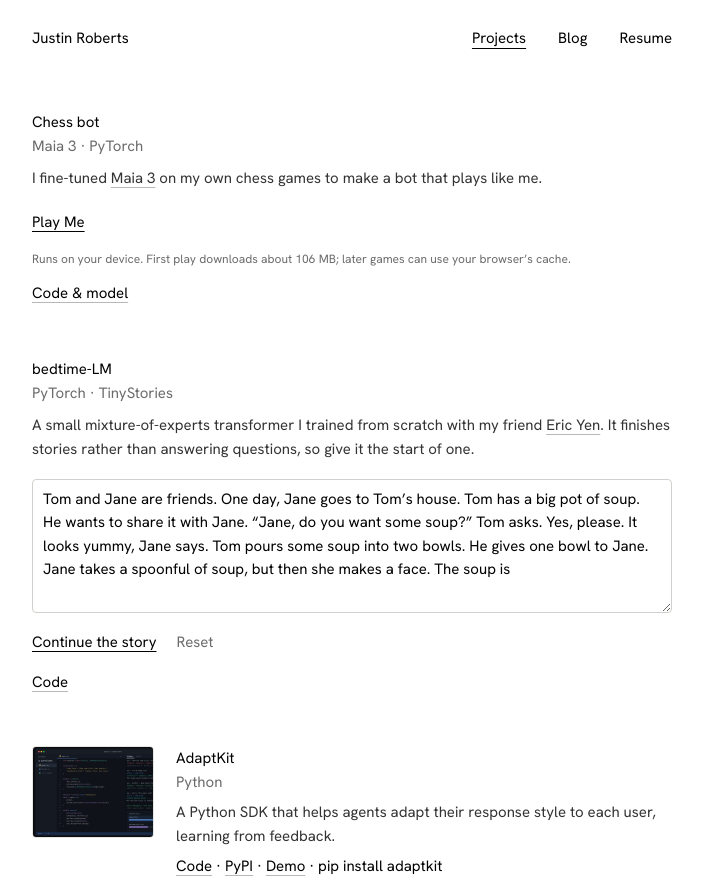
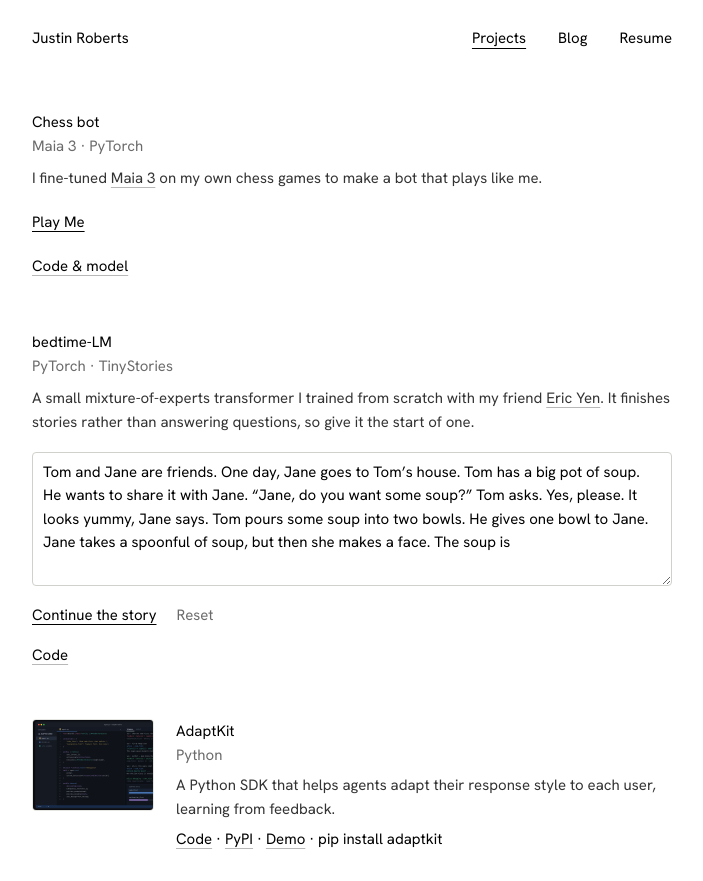
Before and after one commit to Justee21/Personal-Website, a plain HTML site: page projects.html in a window 1280 px wide. Shown: the top 881 px of the page, without its empty margins (288-991 px from the left). Drawn offline with Linux system fonts and the light colour scheme.

Commit message:
Remove download-size note under chess board
Co-Authored-By: Claude Sonnet 5.5 <noreply@anthropic.com>

```diff
--- a/projects.html
+++ b/projects.html
@@ -42,7 +42,6 @@ textarea:focus{outline:2px solid #000000;outline-offset:2px}
 <p style="margin: 0 0 12px; color: #333333">I fine-tuned <a data-line="1" href="https://arxiv.org/abs/2605.19091" target="_blank" rel="noopener">Maia 3</a> on my own chess games to make a bot that plays like me.</p>
 <button type="button" id="chess-play" aria-expanded="false" aria-controls="chess-frame" style="min-height: 40px; padding: 4px 0; border: 0; background: none; color: #000000; font: inherit; cursor: pointer; text-decoration: underline; text-underline-offset: 4px">Play Me</button>
 <iframe id="chess-frame" hidden title="Play against my chess bot" style="width: 100%; max-width: 480px; height: 680px; border: 0; display: block"></iframe>
-<p style="margin: 8px 0 0; color: #6b6b6b; font-size: 12px">Runs on your device. First play downloads about 106 MB; later games can use your browser’s cache.</p>
 <div style="margin-top: 12px"><a data-line="1" href="https://github.com/Justee21/chess-bot" target="_blank" rel="noopener">Code &amp; model</a></div>
 </article>
 
```
